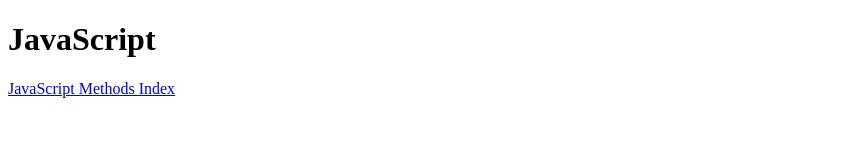
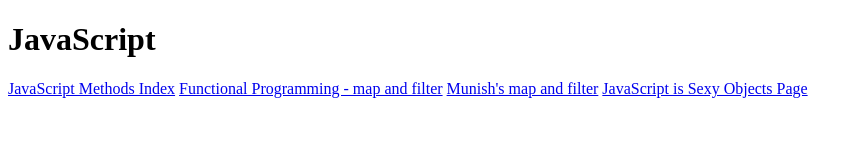
Before and after one commit to Toddzio/toddzio.github.io, a plain HTML site: page links.html in a window 1280 px wide. Shown: the whole page, without its empty margins (0-862 px from the left). Drawn offline with Linux system fonts and the light colour scheme.

Commit message:
Added more links

```diff
--- a/links.html
+++ b/links.html
@@ -6,5 +6,9 @@
 <body>
 <H1>JavaScript</H1>
 <a href="https://developer.mozilla.org/en-US/docs/Web/JavaScript/Reference/Methods_Index" target="_blank">JavaScript Methods Index</a>
+<a href="http://reactivex.io/learnrx/" target="_blank">Functional Programming - map and filter</a>
+<a href="https://medium.com/@munish/javascript-s-map-filter-29148846ac42#.ejdow6hl8" target="_blank">Munish's map and filter</a>
+<a href="http://javascriptissexy.com/javascript-objects-in-detail/" target="_blank">JavaScript is Sexy Objects Page</a>
+<a href="" target="_blank"></a>
 </body>
 </html>
```
